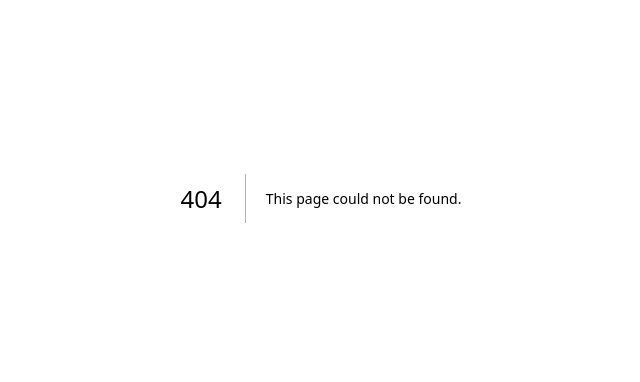
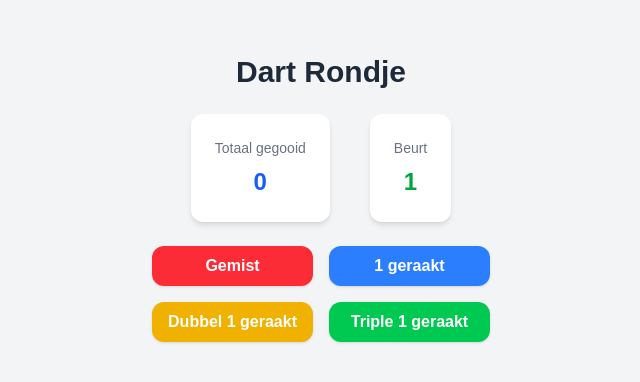
Before and after one commit to RobinHout/JuiceDarts, a Next.js app: page /Rondje in a window 1280 px wide. Before the commit this address had no page. Shown: the part 202-584 px from the top of the page, without its empty margins (319-959 px from the left). Built offline with nearby package versions, Linux system fonts and the light colour scheme.

Commit message:
Rondje toegevoegd

```diff
--- /dev/null
+++ b/app/Rondje/page.tsx
@@ -0,0 +1,68 @@
+"use client";
+import { useState } from "react";
+
+export default function Rondje() {
+    const [gegooid, setGegooid] = useState(0);
+    const [beurt, setBeurt] = useState(1);
+
+    function Gemist() {
+        setGegooid(gegooid + 1);
+    }
+
+    function Geraakt(x: number) {
+        setGegooid(gegooid + 1);
+        setBeurt(beurt + x);
+    }
+
+    return (
+        <div className="min-h-screen flex flex-col items-center justify-center bg-gray-100 p-4">
+            <h1 className="text-3xl font-bold mb-6 text-gray-800">
+                Dart Rondje
+            </h1>
+
+            <div className="flex gap-10 mb-6 text-center">
+                <div className="bg-white rounded-xl shadow-md p-6">
+                    <div className="text-sm text-gray-500 mb-2">
+                        Totaal gegooid
+                    </div>
+                    <div className="text-2xl font-semibold text-blue-600">
+                        {gegooid}
+                    </div>
+                </div>
+                <div className="bg-white rounded-xl shadow-md p-6">
+                    <div className="text-sm text-gray-500 mb-2">Beurt</div>
+                    <div className="text-2xl font-semibold text-green-600">
+                        {beurt}
+                    </div>
+                </div>
+            </div>
+
+            <div className="grid grid-cols-2 gap-4">
+                <button
+                    className="bg-red-500 hover:bg-red-600 text-white font-bold py-2 px-4 rounded-xl shadow"
+                    onClick={Gemist}
+                >
+                    Gemist
+                </button>
+                <button
+                    className="bg-blue-500 hover:bg-blue-600 text-white font-bold py-2 px-4 rounded-xl shadow"
+                    onClick={() => Geraakt(1)}
+                >
+                    {beurt} geraakt
+                </button>
+                <button
+                    className="bg-yellow-500 hover:bg-yellow-600 text-white font-bold py-2 px-4 rounded-xl shadow"
+                    onClick={() => Geraakt(2)}
+                >
+                    Dubbel {beurt} geraakt
+                </button>
+                <button
+                    className="bg-green-500 hover:bg-green-600 text-white font-bold py-2 px-4 rounded-xl shadow"
+                    onClick={() => Geraakt(3)}
+                >
+                    Triple {beurt} geraakt
+                </button>
+            </div>
+        </div>
+    );
+}
--- a/app/globals.css
+++ b/app/globals.css
@@ -69,3 +69,16 @@ body {
     width: fit-content;
     margin: 20px auto;
 }
+.nieuwSpel {
+    /* background-color: green; */
+    border: 2px solid black;
+    padding: 5px;
+    border-radius: 20px;
+    /* width: 100 */
+}
+.nieuwSpelButton {
+    display: flex;
+    padding-top: 20px;
+    justify-content: center;
+    /* background-color: red; */
+}
--- a/app/page.tsx
+++ b/app/page.tsx
@@ -2,6 +2,7 @@
 import { useEffect, useState } from "react";
 import "./globals.css";
 import { supabase } from "./lib/supabaseClient";
+import Link from "next/link";
 
 type Gebruiker = {
     id: number;
@@ -69,6 +70,11 @@ export default function Home() {
     return (
         <>
             {/* <div className="Titel">Kies een naam:</div> */}
+            <div className="nieuwSpelButton">
+                <Link className="nieuwSpel" href="/Rondje">
+                    Nieuw spel
+                </Link>
+            </div>
             <div className="inputvelden">
                 <select
                     name="naam"
```
